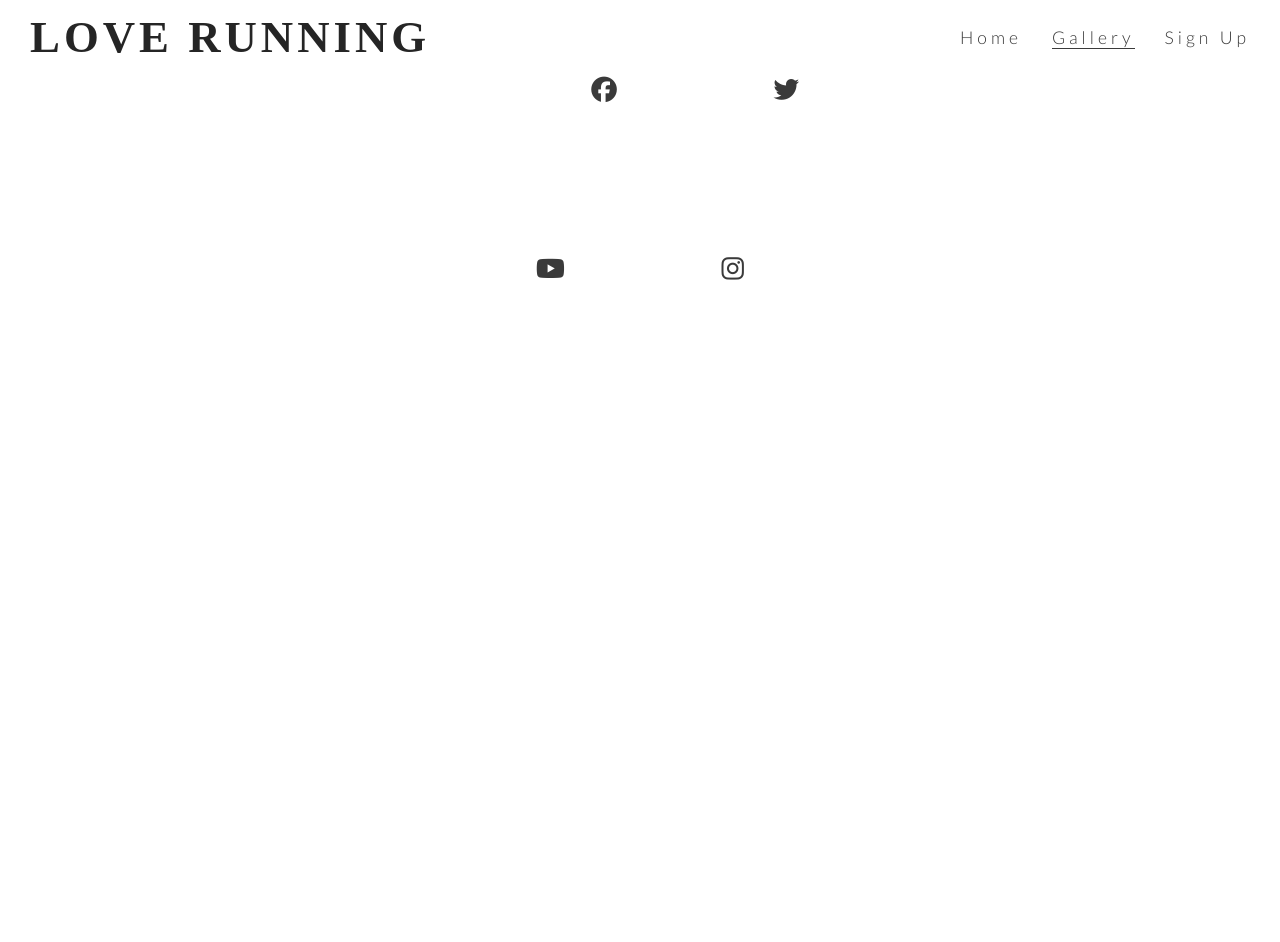
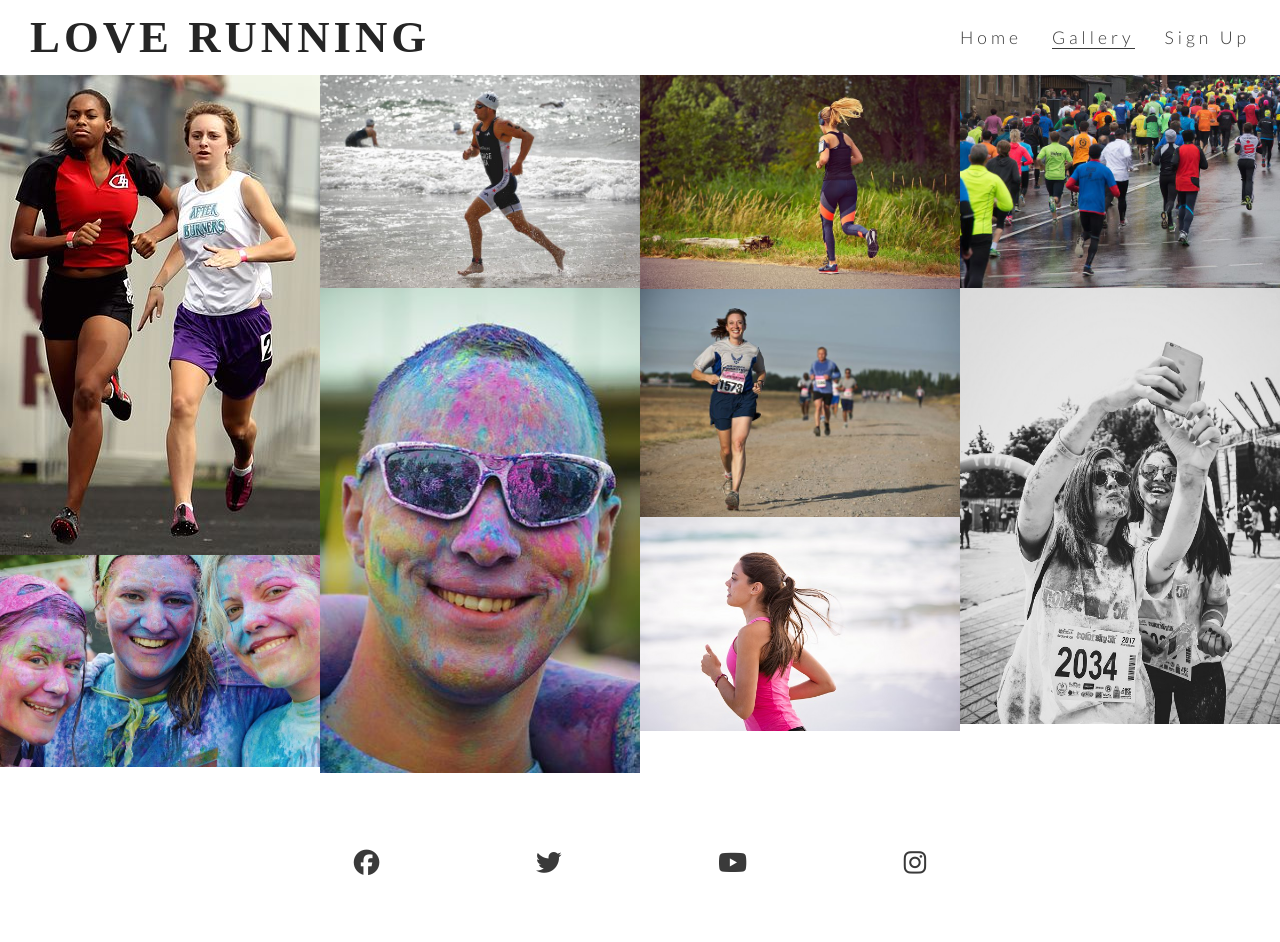
Before and after one commit to Maurizio-GitHub/love-running, a plain HTML site: page gallery.html in a window 1280 px wide. Before the commit the page ends 800 px from the top, so only its background shows below. Drawn offline with Linux system fonts and the light colour scheme.

Commit message:
Feat: added gallery images and masonry styling

```diff
--- a/assets/css/style.css
+++ b/assets/css/style.css
@@ -233,3 +233,16 @@ footer {
     padding: 5%;
     color: #3a3a3a;
 }
+
+/* Gallery */
+
+#photos {
+    clear: both;
+    line-height: 0;
+    column-count: 4;
+    column-gap: 0;
+}
+
+#photos>img {
+    width: 100%;
+}
--- a/gallery.html
+++ b/gallery.html
@@ -31,6 +31,19 @@
         </nav>
     </header>
 
+    <section id="photos">
+        <img src="assets/images/athletes.jpg" alt="Two athletes running together">
+        <img src="assets/images/girls.jpg" alt="Three girls at charity paint running festival">
+        <img src="assets/images/runner-3.jpg" alt="Solo male runner jogging on a beach">
+        <img src="assets/images/man.jpg" alt="Man at charity paint running festival">
+        <img src="assets/images/runner-1.jpg" alt="Solo female runner jogging through phoenix park">
+        <img src="assets/images/runner-2.jpg" alt="Runners competing in marathon">
+        <img src="assets/images/runner-4.jpg" alt="Solo female runner jogging on a beach">
+        <img src="assets/images/running_gang.jpg" alt="Large group of runners taking part in a marathon on a rainy day">
+        <img src="assets/images/mud-run.jpg"
+            alt="Two women runners taking a muddy selfie after the mud runners championship">
+    </section>
+
     <footer>
         <ul class="social-networks">
             <li>
@@ -53,6 +66,7 @@
             </li>
         </ul>
     </footer>
+
     <script src="https://kit.fontawesome.com/e2d4295b3c.js" crossorigin="anonymous"></script>
 </body>
 
```
Also changed, not shown: index.html (+7 -0 lines), assets/images/athletes.jpg (added), assets/images/girls.jpg (added), assets/images/man.jpg (added), assets/images/mud-run.jpg (added), assets/images/runner-1.jpg (added), assets/images/runner-2.jpg (added), assets/images/runner-3.jpg (added), assets/images/runner-4.jpg (added), assets/images/running_gang.jpg (added).
